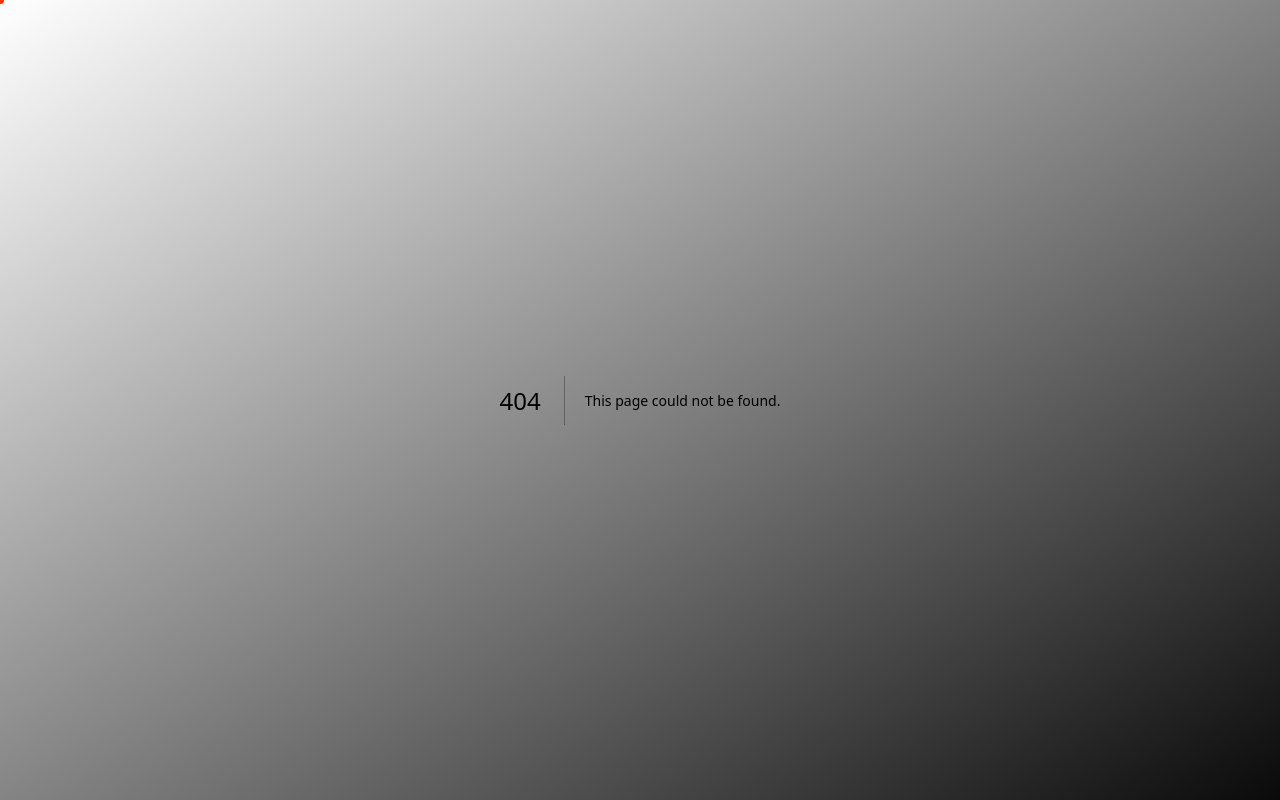
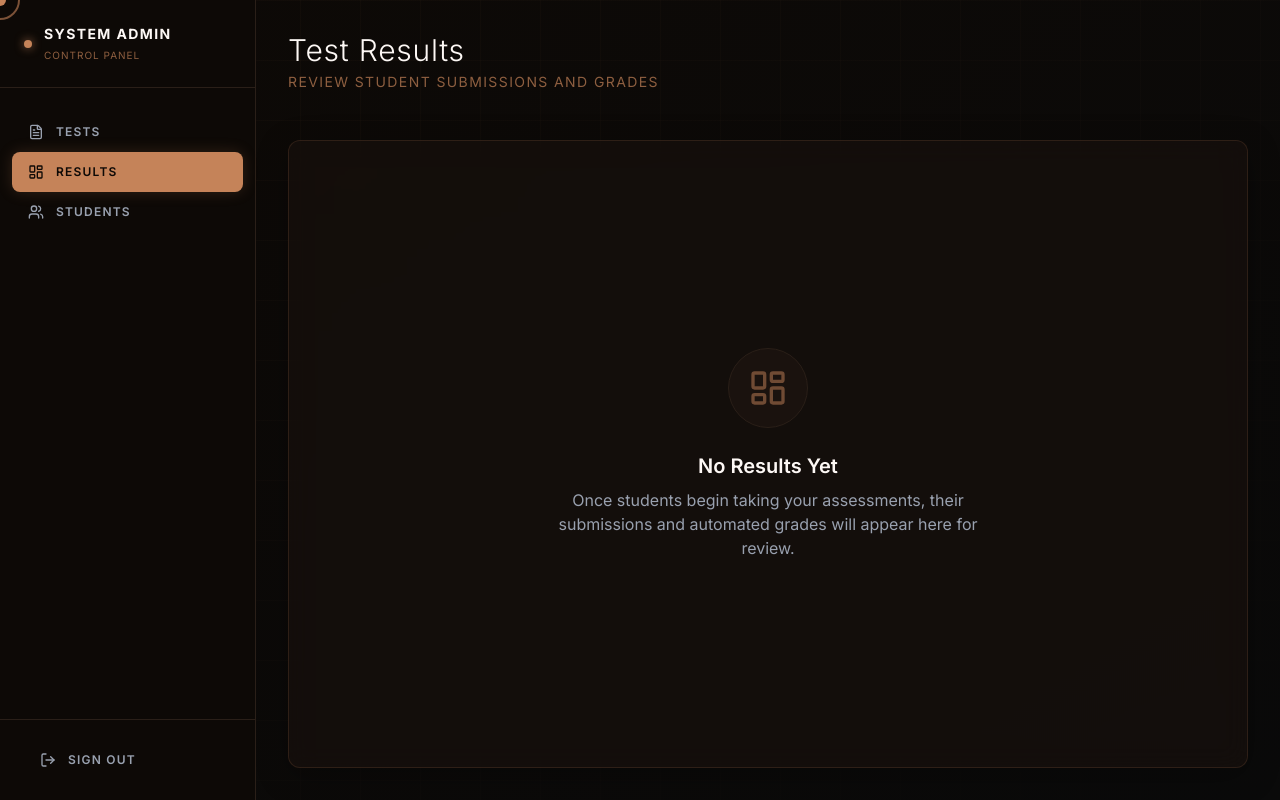
Before and after one commit to RagedGuy/english-test-app, a Next.js app: page /admin/results in a window 1280 px wide. Before the commit this address had no page. Built offline with nearby package versions, Linux system fonts and the light colour scheme; no server answers.

Commit message:
fix: update theme to polished translucent amber and resolve RLS issues

```diff
--- a/src/app/admin/layout.tsx
+++ b/src/app/admin/layout.tsx
@@ -35,31 +35,31 @@ export default function AdminLayout({
   return (
     <div className="min-h-screen flex text-white">
       {/* Sidebar */}
-      <aside className="w-64 border-r border-[#1E1E1E] bg-[#0A0A0A] flex flex-col">
-        <div className="p-6 border-b border-[#1E1E1E]">
+      <aside className="w-64 border-r border-[#2a1f18] bg-[#0d0906] flex flex-col">
+        <div className="p-6 border-b border-[#2a1f18]">
           <div className="flex items-center gap-3">
-            <div className="w-2 h-2 bg-[#00F0FF]" />
+            <div className="w-2 h-2 rounded-full bg-[#C58359] shadow-[0_0_10px_rgba(197,131,89,0.8)]" />
             <div>
-              <h1 className="font-bold uppercase tracking-widest text-sm">
+              <h1 className="font-bold uppercase tracking-widest text-sm text-[#FDF8F5]">
                 System Admin
               </h1>
-              <p className="text-xs text-gray-500 uppercase tracking-widest">
+              <p className="text-[10px] text-[#C58359]/70 uppercase tracking-widest mt-1">
                 Control Panel
               </p>
             </div>
           </div>
         </div>
 
-        <nav className="flex-1 py-6 space-y-1">
+        <nav className="flex-1 py-6 space-y-2 px-3">
           {navItems.map((item) => {
             const isActive = pathname === item.href;
             return (
               <Link key={item.name} href={item.href}>
                 <div
-                  className={`flex items-center gap-3 px-6 py-3 uppercase tracking-widest text-sm transition-colors ${
+                  className={`flex items-center gap-3 px-4 py-3 rounded-lg uppercase tracking-widest text-xs font-semibold transition-all duration-200 ${
                     isActive
-                      ? "text-[#00F0FF] border-l-2 border-[#00F0FF] bg-[#00F0FF]/10"
-                      : "text-gray-400 hover:text-white hover:bg-white/5"
+                      ? "text-[#0d0906] bg-[#C58359] shadow-[0_0_15px_rgba(197,131,89,0.2)]"
+                      : "text-gray-400 hover:text-[#E3B497] hover:bg-[#1a120e]"
                   }`}
                 >
                   <item.icon className="w-4 h-4" />
@@ -70,10 +70,10 @@ export default function AdminLayout({
           })}
         </nav>
 
-        <div className="p-6 border-t border-[#1E1E1E]">
+        <div className="p-6 border-t border-[#2a1f18]">
           <button
             onClick={handleLogout}
-            className="flex items-center gap-3 text-gray-400 hover:text-[#FF3366] transition-colors uppercase tracking-widest text-sm w-full"
+            className="flex items-center gap-3 text-gray-400 hover:text-[#D65A5A] transition-colors uppercase tracking-widest text-xs font-semibold w-full px-4 py-2 rounded-lg hover:bg-[#D65A5A]/10"
           >
             <LogOut className="w-4 h-4" />
             Sign Out
--- a/src/app/admin/page.tsx
+++ b/src/app/admin/page.tsx
@@ -33,11 +33,14 @@ export default function AdminDashboard() {
   };
 
   return (
-    <div className="p-8">
+    <div className="p-8 max-w-7xl mx-auto">
       <header className="flex justify-between items-center mb-12">
-        <h1 className="text-3xl font-bold uppercase tracking-widest">Tests</h1>
+        <div>
+          <h1 className="text-3xl font-light tracking-wide text-[#FDF8F5]">Assessments</h1>
+          <p className="text-[#C58359]/70 text-sm tracking-widest uppercase mt-1">Manage all tests</p>
+        </div>
         <Link href="/admin/test/new">
-          <button className="flex items-center gap-2 border border-[#00F0FF] text-[#00F0FF] px-4 py-2 text-sm uppercase tracking-widest hover:bg-[#00F0FF]/10 transition-colors">
+          <button className="flex items-center gap-2 bg-[#1a120e] border border-[#C58359]/30 text-[#C58359] px-5 py-2.5 rounded-lg text-sm uppercase tracking-widest font-semibold hover:bg-[#C58359] hover:text-[#0d0906] hover:shadow-[0_0_15px_rgba(197,131,89,0.3)] transition-all duration-300">
             <Plus className="w-4 h-4" />
             New Test
           </button>
@@ -48,10 +51,10 @@ export default function AdminDashboard() {
         {loading ? (
           <p className="text-gray-500 uppercase tracking-widest">Loading data...</p>
         ) : tests.length === 0 ? (
-          <div className="col-span-full border border-dashed border-[#1E1E1E] p-12 text-center">
-            <p className="text-gray-500 uppercase tracking-widest mb-4">No tests found in the system.</p>
+          <div className="col-span-full glass-panel p-16 flex flex-col items-center justify-center text-center rounded-xl">
+            <p className="text-gray-400 max-w-md mb-8">No assessments have been created yet. Initialize your first test to start building the curriculum.</p>
             <Link href="/admin/test/new">
-               <button className="bg-[#1E1E1E] text-white px-6 py-3 text-sm uppercase tracking-widest hover:bg-[#2A2A2A] transition-colors">
+               <button className="bg-[#C58359] text-[#0d0906] px-8 py-3 rounded-lg text-sm font-semibold uppercase tracking-widest hover:bg-[#E3B497] hover:shadow-[0_0_20px_rgba(227,180,151,0.4)] transition-all duration-300">
                  Initialize First Test
                </button>
             </Link>
@@ -63,32 +66,32 @@ export default function AdminDashboard() {
               animate={{ opacity: 1, y: 0 }}
               transition={{ delay: i * 0.1 }}
               key={test.id}
-              className="bg-black border border-[#1E1E1E] p-6 flex flex-col hover:border-[#00F0FF]/50 transition-colors"
+              className="glass-panel rounded-xl p-6 flex flex-col hover:border-[#C58359]/50 transition-all duration-300 hover:shadow-[0_8px_30px_rgba(197,131,89,0.1)]"
             >
               <div className="flex justify-between items-start mb-4">
-                <h3 className="text-lg font-bold text-white">{test.title}</h3>
-                <button className="text-gray-500 hover:text-white">
+                <h3 className="text-xl font-medium text-[#FDF8F5]">{test.title}</h3>
+                <button className="text-gray-500 hover:text-[#C58359] transition-colors">
                   <MoreHorizontal className="w-5 h-5" />
                 </button>
               </div>
 
-              <div className="flex items-center gap-4 text-xs uppercase tracking-widest text-gray-400 mb-6">
-                 <div className="flex items-center gap-1">
-                   <Clock className="w-3 h-3 text-[#FFCC00]" />
+              <div className="flex items-center gap-5 text-xs uppercase tracking-widest text-gray-400 mb-8">
+                 <div className="flex items-center gap-1.5">
+                   <Clock className="w-3.5 h-3.5 text-[#E3B497]" />
                    {test.duration_minutes} MIN
                  </div>
-                 <div className="flex items-center gap-1">
-                   <Users className="w-3 h-3 text-[#00F0FF]" />
+                 <div className="flex items-center gap-1.5">
+                   <Users className="w-3.5 h-3.5 text-[#C58359]" />
                    0 ATTEMPTS
                  </div>
               </div>
 
-              <div className="mt-auto pt-4 border-t border-[#1E1E1E] flex justify-between items-center">
+              <div className="mt-auto pt-5 border-t border-[#2a1f18] flex justify-between items-center">
                 <div className="text-[10px] uppercase tracking-widest text-gray-500">
                   CREATED {new Date(test.created_at).toLocaleDateString()}
                 </div>
                 <Link href={`/admin/test/${test.id}`}>
-                  <button className="bg-[#00F0FF] text-black px-3 py-1 text-xs font-bold uppercase tracking-widest hover:bg-white transition-colors">
+                  <button className="bg-transparent border border-[#C58359]/30 text-[#C58359] px-4 py-1.5 rounded text-xs font-bold uppercase tracking-widest hover:bg-[#C58359] hover:text-[#0d0906] transition-all duration-300">
                     MANAGE
                   </button>
                 </Link>
--- /dev/null
+++ b/src/app/admin/results/page.tsx
@@ -0,0 +1,24 @@
+"use client";
+
+import { LayoutDashboard } from "lucide-react";
+
+export default function ResultsPage() {
+  return (
+    <div className="p-8 max-w-6xl mx-auto flex flex-col min-h-screen">
+      <header className="mb-12">
+        <h1 className="text-3xl font-light tracking-wide text-[#FDF8F5]">Test Results</h1>
+        <p className="text-[#C58359]/70 text-sm tracking-widest uppercase mt-1">Review student submissions and grades</p>
+      </header>
+
+      <div className="glass-panel rounded-xl p-16 flex-1 flex flex-col items-center justify-center text-center">
+        <div className="w-20 h-20 rounded-full bg-[#1a120e] border border-[#2a1f18] flex items-center justify-center mb-6">
+          <LayoutDashboard className="w-10 h-10 text-[#C58359]/50" />
+        </div>
+        <h2 className="text-xl font-semibold text-[#FDF8F5] mb-2">No Results Yet</h2>
+        <p className="text-gray-400 max-w-md">
+          Once students begin taking your assessments, their submissions and automated grades will appear here for review.
+        </p>
+      </div>
+    </div>
+  );
+}
--- /dev/null
+++ b/src/app/admin/students/page.tsx
@@ -0,0 +1,24 @@
+"use client";
+
+import { Users } from "lucide-react";
+
+export default function StudentsPage() {
+  return (
+    <div className="p-8 max-w-6xl mx-auto flex flex-col min-h-screen">
+      <header className="mb-12">
+        <h1 className="text-3xl font-light tracking-wide text-[#FDF8F5]">Students Directory</h1>
+        <p className="text-[#C58359]/70 text-sm tracking-widest uppercase mt-1">Manage registered test takers</p>
+      </header>
+
+      <div className="glass-panel rounded-xl p-16 flex-1 flex flex-col items-center justify-center text-center">
+        <div className="w-20 h-20 rounded-full bg-[#1a120e] border border-[#2a1f18] flex items-center justify-center mb-6">
+          <Users className="w-10 h-10 text-[#C58359]/50" />
+        </div>
+        <h2 className="text-xl font-semibold text-[#FDF8F5] mb-2">No Students Registered</h2>
+        <p className="text-gray-400 max-w-md">
+          Students will appear here once they create an account and log in to the student portal.
+        </p>
+      </div>
+    </div>
+  );
+}
--- a/src/app/admin/test/[id]/page.tsx
+++ b/src/app/admin/test/[id]/page.tsx
@@ -25,43 +25,43 @@ export default function ManageTest() {
   };
 
   return (
-    <div className="p-8 max-w-5xl mx-auto">
+    <div className="p-8 max-w-5xl mx-auto min-h-screen flex flex-col">
       <header className="flex justify-between items-center mb-12">
         <div className="flex items-center gap-4">
           <Link href="/admin">
-            <button className="p-2 hover:bg-[#1E1E1E] transition-colors">
+            <button className="p-2 rounded-full hover:bg-white/5 transition-colors text-gray-400 hover:text-[#C58359]">
               <ArrowLeft className="w-6 h-6" />
             </button>
           </Link>
           <div>
-            <h1 className="text-3xl font-bold uppercase tracking-widest">
+            <h1 className="text-3xl font-light tracking-wide text-[#FDF8F5]">
               {test ? test.title : "Loading..."}
             </h1>
-            <p className="text-gray-500 uppercase tracking-widest text-sm">
+            <p className="text-[#C58359]/70 uppercase tracking-widest text-sm mt-1">
               {test ? `${test.duration_minutes} MIN DURATION` : ""}
             </p>
           </div>
         </div>
       </header>
 
-      <div className="grid grid-cols-3 gap-8">
+      <div className="grid grid-cols-1 lg:grid-cols-3 gap-8 flex-1">
         <div className="col-span-2 space-y-6">
-          <div className="flex justify-between items-center border-b border-[#1E1E1E] pb-4">
-            <h2 className="text-[#00F0FF] uppercase tracking-widest font-bold">
+          <div className="flex justify-between items-center border-b border-[#2a1f18] pb-4">
+            <h2 className="text-[#C58359] uppercase tracking-widest font-semibold ml-1">
               Questions ({questions.length})
             </h2>
           </div>
 
           {questions.length === 0 ? (
-             <div className="border border-dashed border-[#1E1E1E] p-12 text-center text-gray-500 uppercase tracking-widest">
-                No questions added yet.
+             <div className="glass-panel p-16 text-center text-gray-400 uppercase tracking-widest rounded-xl text-sm">
+                No questions have been added yet.
              </div>
           ) : (
             <div className="space-y-4">
               {questions.map((q, idx) => (
-                <div key={q.id} className="bg-black border border-[#1E1E1E] p-4">
-                   <span className="text-[#FFCC00] font-bold mr-2">Q{idx + 1}.</span>
-                   <span className="uppercase text-sm tracking-widest">{q.type}</span>
+                <div key={q.id} className="glass-panel p-5 rounded-lg flex items-center">
+                   <span className="text-[#E3B497] font-bold mr-3">Q{idx + 1}.</span>
+                   <span className="uppercase text-sm tracking-widest text-[#FDF8F5]">{q.type}</span>
                 </div>
               ))}
             </div>
@@ -69,19 +69,19 @@ export default function ManageTest() {
         </div>
 
         <div className="col-span-1 space-y-4">
-           <div className="bg-[#0A0A0A] border border-[#1E1E1E] p-6">
-             <h3 className="text-sm font-bold uppercase tracking-widest mb-4">Add New Question</h3>
-             <div className="space-y-2">
-               <button className="w-full text-left p-3 border border-[#1E1E1E] hover:border-[#00F0FF] hover:text-[#00F0FF] transition-colors uppercase tracking-widest text-xs">
+           <div className="glass-panel p-6 rounded-xl">
+             <h3 className="text-sm font-semibold uppercase tracking-widest mb-6 text-[#FDF8F5]">Add New Question</h3>
+             <div className="space-y-3">
+               <button className="w-full text-left p-4 rounded-lg bg-[#1a120e] border border-[#2a1f18] hover:border-[#C58359] hover:text-[#C58359] transition-all duration-300 uppercase tracking-widest text-xs font-semibold text-gray-400 shadow-[0_2px_10px_rgba(0,0,0,0.2)] hover:shadow-[0_0_15px_rgba(197,131,89,0.15)]">
                  + Multiple Choice
                </button>
-               <button className="w-full text-left p-3 border border-[#1E1E1E] hover:border-[#00F0FF] hover:text-[#00F0FF] transition-colors uppercase tracking-widest text-xs">
+               <button className="w-full text-left p-4 rounded-lg bg-[#1a120e] border border-[#2a1f18] hover:border-[#C58359] hover:text-[#C58359] transition-all duration-300 uppercase tracking-widest text-xs font-semibold text-gray-400 shadow-[0_2px_10px_rgba(0,0,0,0.2)] hover:shadow-[0_0_15px_rgba(197,131,89,0.15)]">
                  + Fill in Blanks
                </button>
-               <button className="w-full text-left p-3 border border-[#1E1E1E] hover:border-[#00F0FF] hover:text-[#00F0FF] transition-colors uppercase tracking-widest text-xs">
+               <button className="w-full text-left p-4 rounded-lg bg-[#1a120e] border border-[#2a1f18] hover:border-[#C58359] hover:text-[#C58359] transition-all duration-300 uppercase tracking-widest text-xs font-semibold text-gray-400 shadow-[0_2px_10px_rgba(0,0,0,0.2)] hover:shadow-[0_0_15px_rgba(197,131,89,0.15)]">
                  + Paragraph Creation
                </button>
-               <button className="w-full text-left p-3 border border-[#1E1E1E] hover:border-[#FF3366] hover:text-[#FF3366] transition-colors uppercase tracking-widest text-xs">
+               <button className="w-full text-left p-4 rounded-lg bg-[#1a120e] border border-[#2a1f18] hover:border-[#D65A5A] hover:text-[#D65A5A] transition-all duration-300 uppercase tracking-widest text-xs font-semibold text-gray-400 shadow-[0_2px_10px_rgba(0,0,0,0.2)] hover:shadow-[0_0_15px_rgba(214,90,90,0.15)]">
                  + Audio Recording
                </button>
              </div>
--- a/src/app/globals.css
+++ b/src/app/globals.css
@@ -1,24 +1,23 @@
 @import "tailwindcss";
 
 @theme {
-  --color-background: #0A0A0A;
-  --color-foreground: #FAFAFA;
-  --color-border: #1E1E1E;
-  --color-accent-cyan: #00F0FF;
-  --color-accent-red: #FF3366;
-  --color-accent-yellow: #FFCC00;
+  --color-background: #0d0906;
+  --color-foreground: #FDF8F5;
+  --color-border: #2a1f18;
+  --color-accent-primary: #C58359; /* Warm Amber/Brown */
+  --color-accent-secondary: #E3B497;
+  --color-accent-danger: #D65A5A;
 }
 
 @layer base {
   :root {
-    --background: #0A0A0A;
-    --foreground: #FAFAFA;
+    --background: #0d0906;
+    --foreground: #FDF8F5;
   }
 
   body {
     background-color: var(--background);
     color: var(--foreground);
-    /* Hide default cursor on desktop, but keep it if custom cursor breaks */
     cursor: none;
     font-family: 'Inter', sans-serif;
   }
@@ -30,8 +29,29 @@
 
 @layer utilities {
   .bg-grid-pattern {
-    background-image: linear-gradient(to right, rgba(255, 255, 255, 0.05) 1px, transparent 1px),
-      linear-gradient(to bottom, rgba(255, 255, 255, 0.05) 1px, transparent 1px);
-    background-size: 40px 40px;
+    background-image: linear-gradient(to right, rgba(197, 131, 89, 0.03) 1px, transparent 1px),
+      linear-gradient(to bottom, rgba(197, 131, 89, 0.03) 1px, transparent 1px);
+    background-size: 60px 60px;
+  }
+
+  .glass-panel {
+    background: rgba(26, 18, 14, 0.6);
+    backdrop-filter: blur(12px);
+    -webkit-backdrop-filter: blur(12px);
+    border: 1px solid rgba(197, 131, 89, 0.15);
+    box-shadow: 0 8px 32px 0 rgba(0, 0, 0, 0.3);
+  }
+
+  .glass-input {
+    background: rgba(13, 9, 6, 0.5);
+    border: 1px solid rgba(197, 131, 89, 0.2);
+    transition: all 0.3s ease;
+  }
+
+  .glass-input:focus {
+    background: rgba(26, 18, 14, 0.8);
+    border-color: rgba(197, 131, 89, 0.8);
+    box-shadow: 0 0 15px rgba(197, 131, 89, 0.15);
+    outline: none;
   }
 }
--- a/src/app/page.tsx
+++ b/src/app/page.tsx
@@ -11,31 +11,31 @@ export default function Home() {
         initial={{ opacity: 0, y: 20 }}
         animate={{ opacity: 1, y: 0 }}
         transition={{ duration: 0.5 }}
-        className="max-w-2xl w-full text-center space-y-8"
+        className="max-w-3xl w-full text-center space-y-10"
       >
-        <div className="flex justify-center mb-8">
-          <div className="w-16 h-16 bg-black border border-[#1E1E1E] flex items-center justify-center">
-            <Code className="w-8 h-8 text-[#00F0FF]" />
+        <div className="flex justify-center mb-10">
+          <div className="w-20 h-20 bg-[#1a120e] rounded-2xl border border-[#2a1f18] flex items-center justify-center shadow-[0_0_30px_rgba(197,131,89,0.15)]">
+            <Code className="w-10 h-10 text-[#C58359]" />
           </div>
         </div>
 
-        <h1 className="text-5xl md:text-7xl font-bold tracking-tighter uppercase">
-          System <span className="text-[#00F0FF]">Online</span>
+        <h1 className="text-5xl md:text-7xl font-light tracking-wide text-[#FDF8F5]">
+          Testing <span className="text-[#C58359] font-bold">Environment</span>
         </h1>
 
-        <p className="text-gray-400 text-lg max-w-lg mx-auto">
-          Advanced English proficiency testing environment. Secure, precise, and fully automated.
+        <p className="text-[#E3B497]/60 text-lg md:text-xl max-w-2xl mx-auto font-light leading-relaxed">
+          Advanced English proficiency assessment platform. Secure, precise, and beautifully designed.
         </p>
 
-        <div className="flex flex-col sm:flex-row items-center justify-center gap-4 pt-8">
+        <div className="flex flex-col sm:flex-row items-center justify-center gap-6 pt-10">
           <Link href="/admin/login">
             <motion.button
               whileHover={{ scale: 1.05 }}
               whileTap={{ scale: 0.95 }}
-              className="px-8 py-4 bg-[#00F0FF] text-black font-bold uppercase tracking-widest flex items-center gap-2 hover:bg-[#00d0dd] transition-colors"
+              className="px-8 py-4 rounded-xl bg-[#C58359] text-[#0d0906] font-semibold uppercase tracking-widest flex items-center gap-3 hover:bg-[#E3B497] hover:shadow-[0_0_20px_rgba(227,180,151,0.4)] transition-all duration-300 w-64 justify-center"
             >
-              Admin Access
-              <ArrowRight className="w-4 h-4" />
+              Admin Console
+              <ArrowRight className="w-5 h-5" />
             </motion.button>
           </Link>
 
@@ -43,7 +43,7 @@ export default function Home() {
             <motion.button
               whileHover={{ scale: 1.05 }}
               whileTap={{ scale: 0.95 }}
-              className="px-8 py-4 bg-transparent border border-[#1E1E1E] text-white font-bold uppercase tracking-widest flex items-center gap-2 hover:border-[#00F0FF] hover:text-[#00F0FF] transition-colors"
+              className="px-8 py-4 rounded-xl glass-panel text-[#C58359] font-semibold uppercase tracking-widest flex items-center gap-3 hover:border-[#C58359] hover:bg-[#1a120e] transition-all duration-300 w-64 justify-center"
             >
               Student Portal
             </motion.button>
--- a/src/components/ui/cursor.tsx
+++ b/src/components/ui/cursor.tsx
@@ -17,6 +17,8 @@ export const CustomCursor = () => {
       if (
         target.tagName === "BUTTON" ||
         target.tagName === "A" ||
+        target.tagName === "INPUT" ||
+        target.tagName === "TEXTAREA" ||
         target.closest("button") ||
         target.closest("a") ||
         target.classList.contains("interactive")
@@ -40,29 +42,30 @@ export const CustomCursor = () => {
     <>
       {/* Inner dot */}
       <motion.div
-        className="fixed top-0 left-0 w-2 h-2 bg-cyan-400 rounded-full pointer-events-none z-[9999] mix-blend-difference"
+        className="fixed top-0 left-0 w-3 h-3 bg-[#C58359] rounded-full pointer-events-none z-[9999]"
         animate={{
-          x: position.x - 4,
-          y: position.y - 4,
+          x: position.x - 6,
+          y: position.y - 6,
+          scale: isHovering ? 0 : 1,
         }}
         transition={{
           type: "tween",
-          ease: "backOut",
-          duration: 0.1,
+          ease: "linear",
+          duration: 0.05,
         }}
       />
       {/* Outer circle */}
       <motion.div
-        className="fixed top-0 left-0 w-8 h-8 border border-cyan-400/50 rounded-full pointer-events-none z-[9998] mix-blend-screen"
+        className="fixed top-0 left-0 w-10 h-10 border-2 border-[#C58359]/60 rounded-full pointer-events-none z-[9998]"
         animate={{
-          x: position.x - 16,
-          y: position.y - 16,
+          x: position.x - 20,
+          y: position.y - 20,
           scale: isHovering ? 1.5 : 1,
-          backgroundColor: isHovering ? "rgba(34, 211, 238, 0.1)" : "transparent",
+          backgroundColor: isHovering ? "rgba(197, 131, 89, 0.2)" : "transparent",
         }}
         transition={{
           type: "tween",
-          ease: "backOut",
+          ease: "easeOut",
           duration: 0.15,
         }}
       />
```
Also changed, not shown: src/app/admin/test/new/page.tsx (+38 -22 lines).
